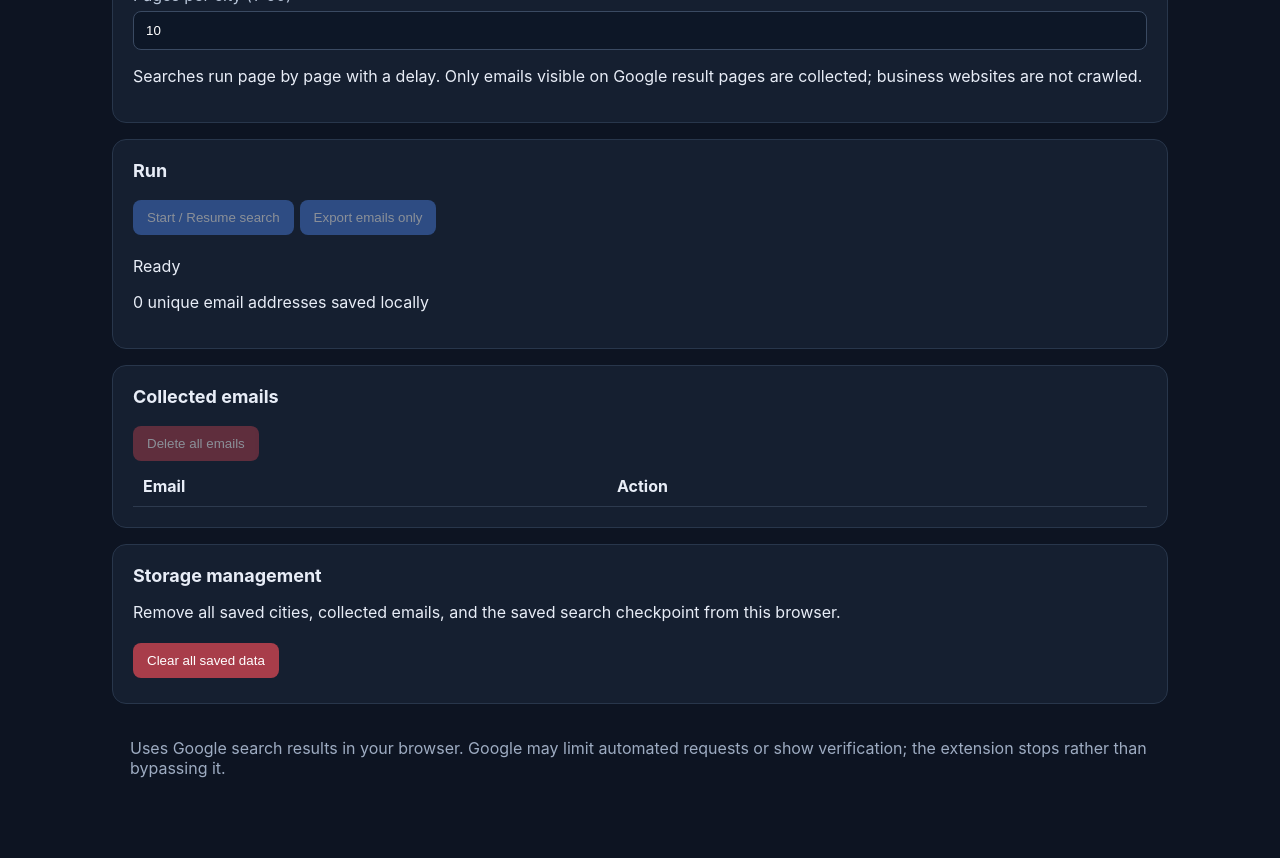
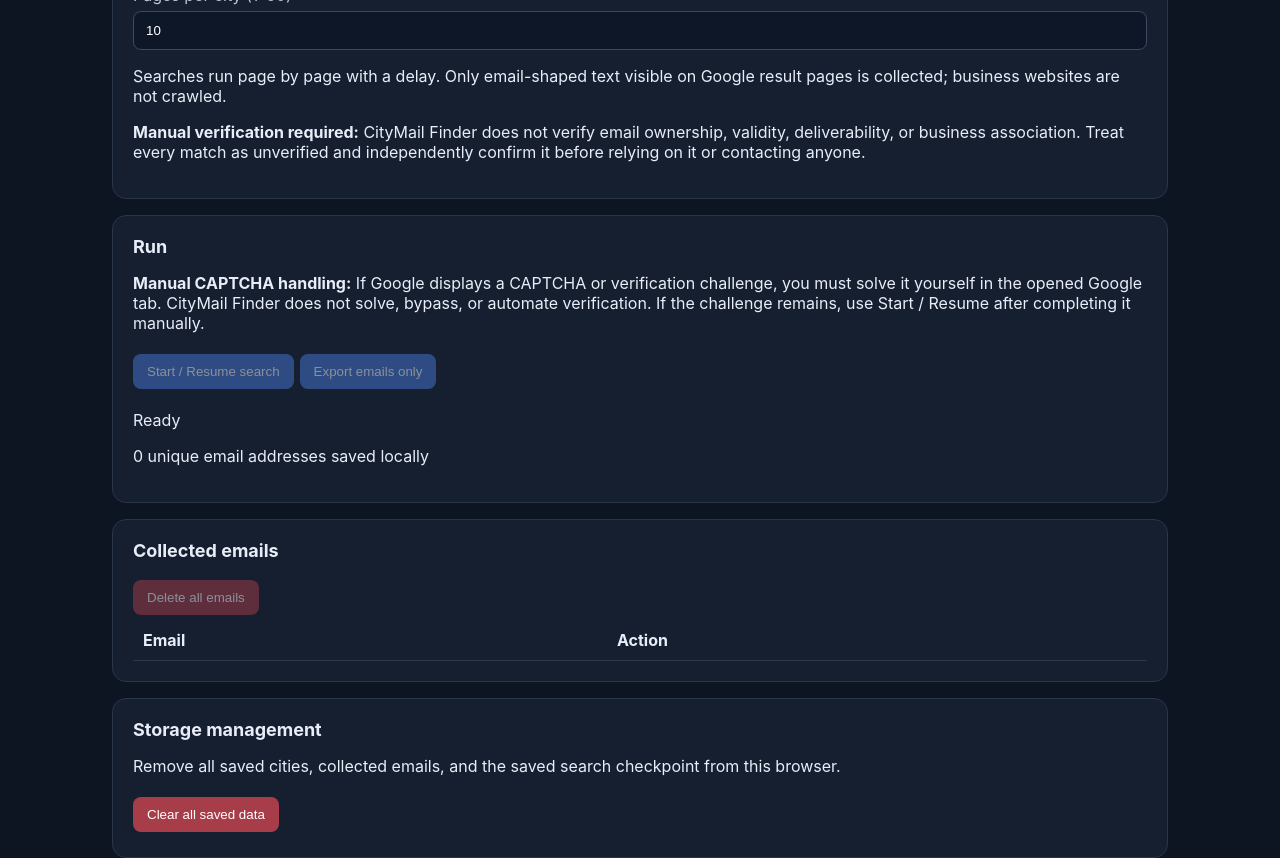
Before and after one commit to Yash-srivastav16/citymail-finder, a React (Vite) app: page / in a window 1280 px wide. Shown: the part 720-1578 px from the top of the page. Before the commit the page ends 1548 px from the top, so only its background shows below. Built offline with nearby package versions, Linux system fonts and the light colour scheme.

Commit message:
Apply manual CAPTCHA and email verification disclosures directly to main

```diff
--- a/src/App.tsx
+++ b/src/App.tsx
@@ -225,10 +225,10 @@ export default function App() {
     <header><h1>CityMail Finder</h1><p>Automatically collect email addresses visible in Google search results</p></header>
     <section><h2>Import cities</h2><label>Upload .xlsx or .csv (column name: City)<input type="file" accept=".xlsx,.xls,.csv" onChange={e => importCities(e.target.files?.[0])}/></label></section>
     <section><h2>Cities</h2><textarea value={cityInput} onChange={e => setCityInput(e.target.value)} placeholder="Add cities, one per line or comma separated"/><button onClick={addCities}>Add cities</button><button className="secondary" disabled={!cities.length || busy} onClick={clearCities}>Remove all cities</button><p>{cities.length} cities loaded</p><ul className="managed-list">{cities.map(city => <li key={city}><span>{city}</span><button className="danger small" disabled={busy} onClick={() => removeCity(city)}>Remove</button></li>)}</ul></section>
-    <section><h2>Google search settings</h2><label>Search query (use {"{city}"} where city name should appear)<input value={query} onChange={e => setQuery(e.target.value)}/></label><label>Pages per city (1–50)<input type="number" min="1" max="50" value={pages} onChange={e => setPages(Math.min(50, Math.max(1, Number(e.target.value) || 1)))}/></label><p>Searches run page by page with a delay. Only emails visible on Google result pages are collected; business websites are not crawled.</p></section>
-    <section><h2>Run</h2><button disabled={busy || !cities.length} onClick={run}>{busy ? "Searching Google…" : "Start / Resume search"}</button><button disabled={busy || !results.length} onClick={exportExcel}>Export emails only</button><p role="status">{status}</p><p>{new Set(results.map(r => r.email.toLowerCase())).size} unique email addresses saved locally</p></section>
+    <section><h2>Google search settings</h2><label>Search query (use {"{city}"} where city name should appear)<input value={query} onChange={e => setQuery(e.target.value)}/></label><label>Pages per city (1–50)<input type="number" min="1" max="50" value={pages} onChange={e => setPages(Math.min(50, Math.max(1, Number(e.target.value) || 1)))}/></label><p>Searches run page by page with a delay. Only email-shaped text visible on Google result pages is collected; business websites are not crawled.</p><p><strong>Manual verification required:</strong> CityMail Finder does not verify email ownership, validity, deliverability, or business association. Treat every match as unverified and independently confirm it before relying on it or contacting anyone.</p></section>
+    <section><h2>Run</h2><p><strong>Manual CAPTCHA handling:</strong> If Google displays a CAPTCHA or verification challenge, you must solve it yourself in the opened Google tab. CityMail Finder does not solve, bypass, or automate verification. If the challenge remains, use Start / Resume after completing it manually.</p><button disabled={busy || !cities.length} onClick={run}>{busy ? "Searching Google…" : "Start / Resume search"}</button><button disabled={busy || !results.length} onClick={exportExcel}>Export emails only</button><p role="status">{status}</p><p>{new Set(results.map(r => r.email.toLowerCase())).size} unique email addresses saved locally</p></section>
     <section><h2>Collected emails</h2><button className="danger" disabled={busy || !results.length} onClick={clearEmails}>Delete all emails</button><div className="table"><table><thead><tr><th>Email</th><th>Action</th></tr></thead><tbody>{[...new Set(results.map(r => r.email.toLowerCase()))].map(email => <tr key={email}><td>{email}</td><td><button className="danger small" disabled={busy} onClick={() => removeEmail(email)}>Remove</button></td></tr>)}</tbody></table></div></section>
     <section><h2>Storage management</h2><p>Remove all saved cities, collected emails, and the saved search checkpoint from this browser.</p><button className="danger" disabled={busy} onClick={clearAllData}>Clear all saved data</button></section>
-    <footer>Uses Google search results in your browser. Google may limit automated requests or show verification; the extension stops rather than bypassing it.</footer>
+    <footer>Uses Google search results in your browser. Google may limit automated requests or show verification. CAPTCHA challenges require your manual action; the extension never solves or bypasses them. All collected email matches are unverified and require independent manual verification.</footer>
   </main>;
 }
```
